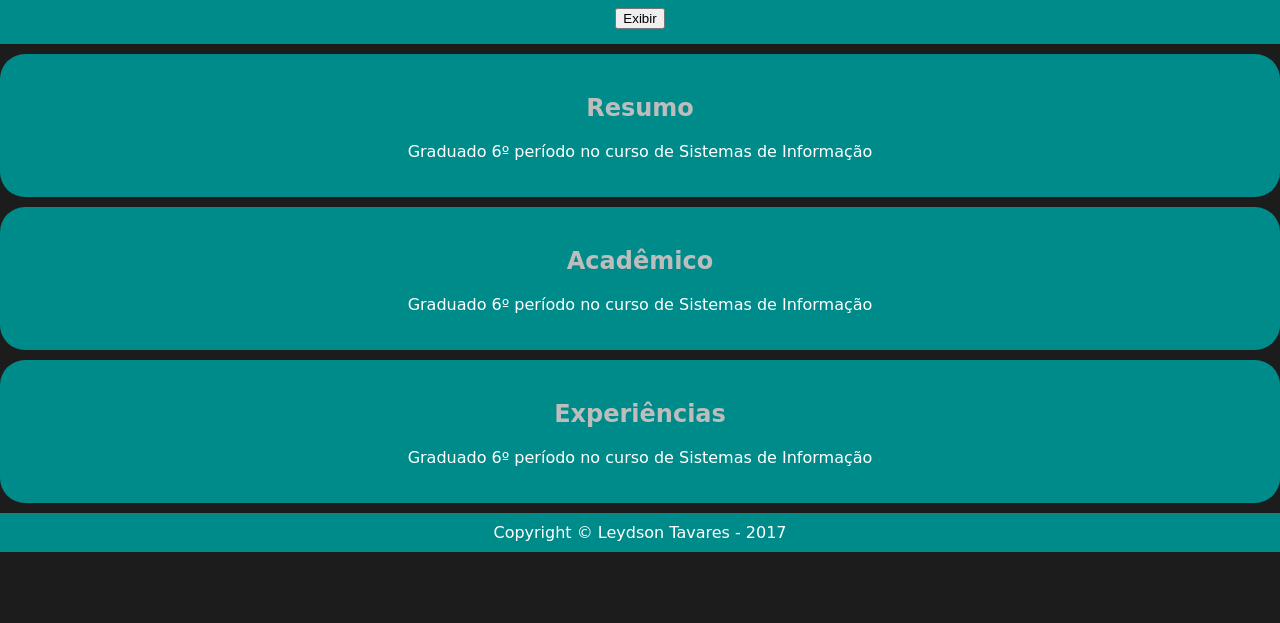
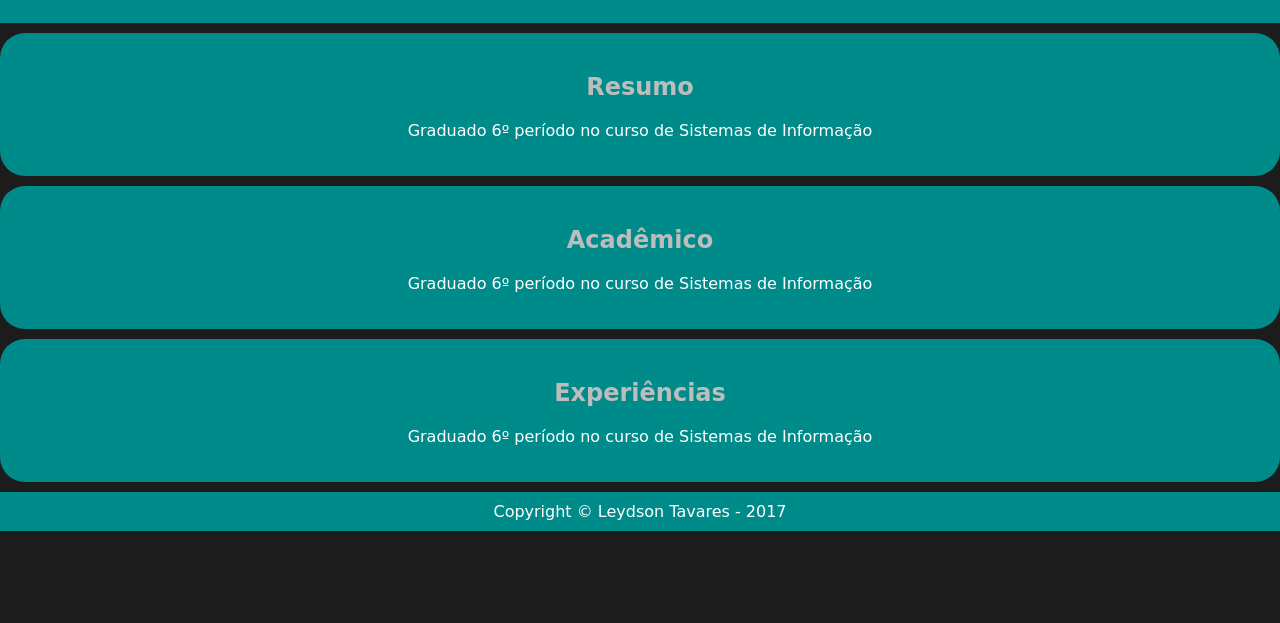
Before and after one commit to LeydsonTavares/LeydsonTavares.github.io, a plain HTML site: page site_pessoal/index.html in a window 1280 px wide. Shown: the part 177-800 px from the top of the page. Drawn offline with Linux system fonts and the light colour scheme.

Commit message:
Correção button

```diff
--- a/site_pessoal/index.html
+++ b/site_pessoal/index.html
@@ -16,7 +16,6 @@
              <h1 class="title" id="nomePessoa"></h1>
              <img class = "profile_picture" id="fotoPessoa">
              <h2 class="title" id="cargoPessoa" ></h2>
-             <button type="button" onclick="exibirDados" >Exibir</button>
 		</header>
 		<section>
 		     <div>
```
